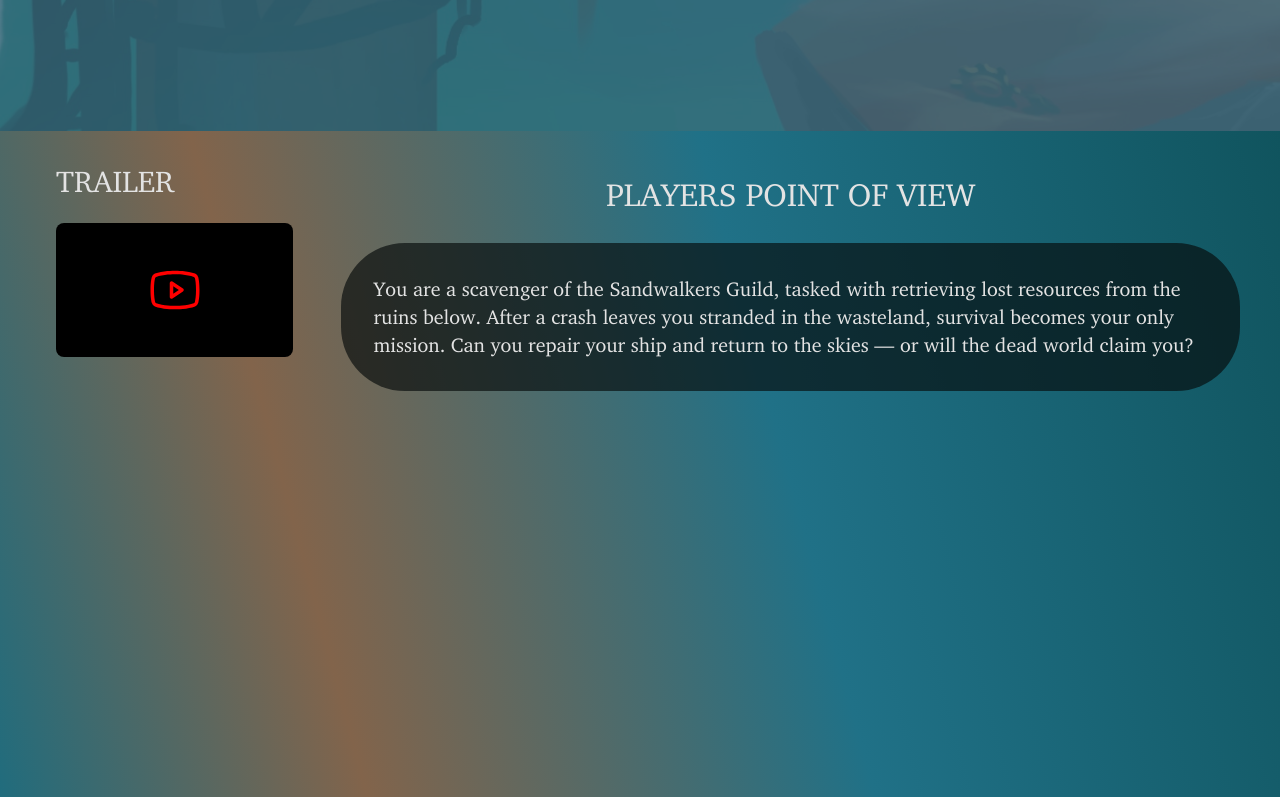
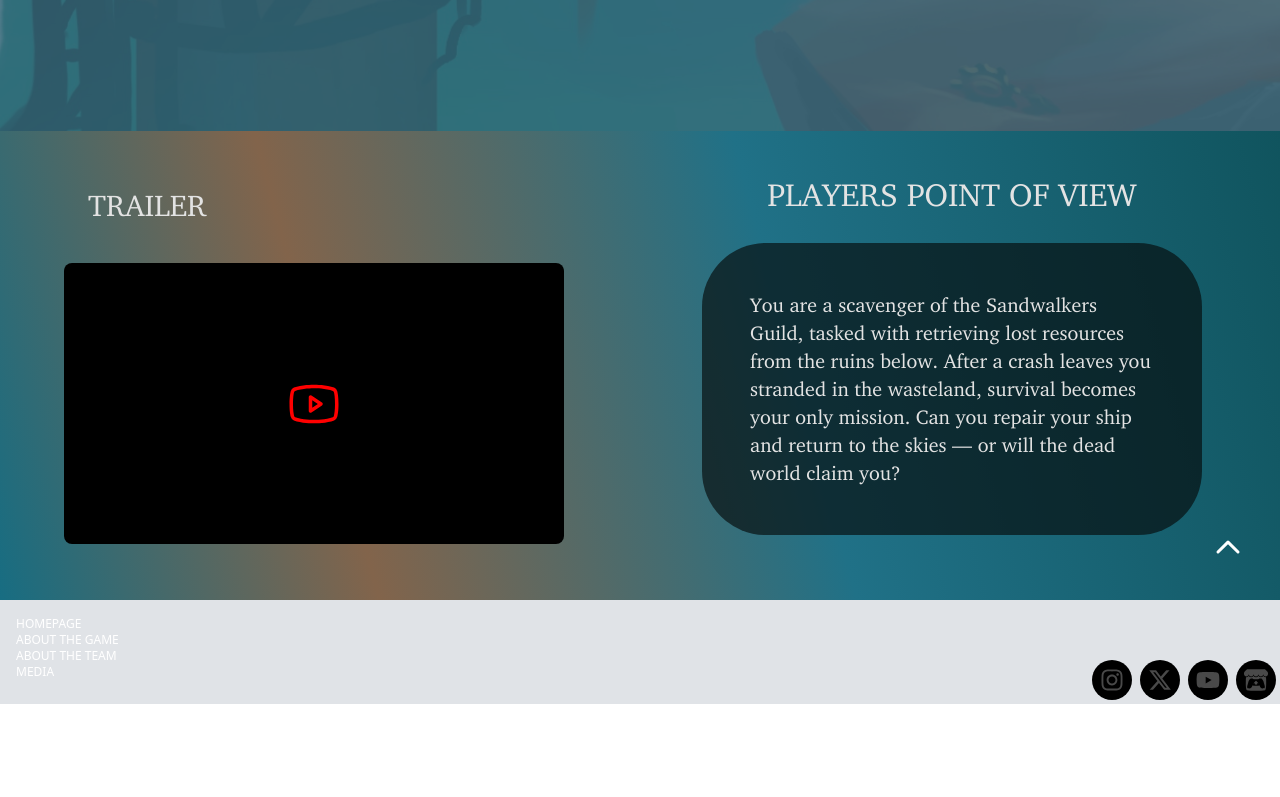
Before and after one commit to jasminedns/steam-wrecked, a Next.js app: page /game in a window 1280 px wide. Shown: the part 749-1546 px from the top of the page. After the commit the page ends 1453 px from the top, so only its background shows below. Built offline with nearby package versions, Linux system fonts and the light colour scheme.

Commit message:
fixing the height of the PPOV div

```diff
--- a/src/app/game/page.tsx
+++ b/src/app/game/page.tsx
@@ -20,8 +20,8 @@ const GamePage = () => {
                 </div>
             </div>
         </div>
-        <div className="bg-[linear-gradient(75deg,rgba(23,109,130,1)_0%,rgba(130,100,75,1)_27%,rgba(32,113,135,1)_61%,rgba(16,84,94,1)_100%)] h-200 relative">
-              <div className="flex flex-col md:flex-row justify-around">
+        <div className="bg-[linear-gradient(75deg,rgba(23,109,130,1)_0%,rgba(130,100,75,1)_27%,rgba(32,113,135,1)_61%,rgba(16,84,94,1)_100%)] relative">
+              <div className="flex flex-col lg:mx-8 lg:flex-row justify-around">
                 <AG_Trailer_Div />
               <AG_PPV_Div />
               <BottomToTopArrow />
--- a/src/components/AG_PPV_Div/index.tsx
+++ b/src/components/AG_PPV_Div/index.tsx
@@ -1,10 +1,10 @@
 const AG_PPV_Div = () => {
     return (
         <>
-        <div className="flex flex-col  m-4">
+        <div className="flex flex-col  lg:basis-[50%] lg:m-4 items-center">
             <p className="uppercase text-[24px] md:text-[32px] text-[#F5F5F5] charter m-6 mb-0 text-center">Players point of view</p>
-            <div className="bg-[#060A0A]/65 text-[#F5F5F5] m-6 rounded-[64px]">
-                <p className="p-8 text-[16px] md:text-xl charter">You are a scavenger of the Sandwalkers Guild, tasked with retrieving lost resources from the ruins below.
+            <div className="bg-[#060A0A]/65 text-[#F5F5F5] mb-15 m-6  max-w-[500px] lg:w-auto lg:mx-0 sm:m-6 rounded-[64px]">
+                <p className="p-[24px] m-4 sm:m-0 lg:p-[48px] text-[16px] md:text-xl charter ">You are a scavenger of the Sandwalkers Guild, tasked with retrieving lost resources from the ruins below.
                     After a crash leaves you stranded in the wasteland, survival becomes your only mission.
                     Can you repair your ship and return to the skies — or will the dead world claim you?</p>
             </div>
--- a/src/components/AG_Trailer_Div/index.tsx
+++ b/src/components/AG_Trailer_Div/index.tsx
@@ -8,9 +8,10 @@ const AG_Trailer_Div = () => {
   const videoId = 'GyO1MtLhyt0';
     return (
         <>
-            <div className="flex flex-col m-4 md:m-8 md:basis-[50%]">
-                <p className="uppercase text-3xl text-center md:text-left charter mx-6 text-[#F5F5F5]">Trailer</p>
-                  <div className="relative w-full max-w-[300px] md:max-w-[500px] self-center md:self-start m-4 md:m-6 aspect-video rounded-lg overflow-hidden">
+            <div className="flex flex-col m-4 lg:m-8 lg:basis-[50%] md:items-center">
+                <p className="uppercase text-3xl text-center lg:self-start charter m-6 text-[#F5F5F5]">Trailer</p>
+                  <div className="relative w-full max-w-[300px] md:max-w-[500px] lg:max-w-[500px] self-center lg:self-start m-4 md:m-6 lg:mx-0 lg:mt-[16px]
+                  aspect-video rounded-lg overflow-hidden">
                     {isPlaying ? (
                         <iframe
                           className="w-full h-full"
```
